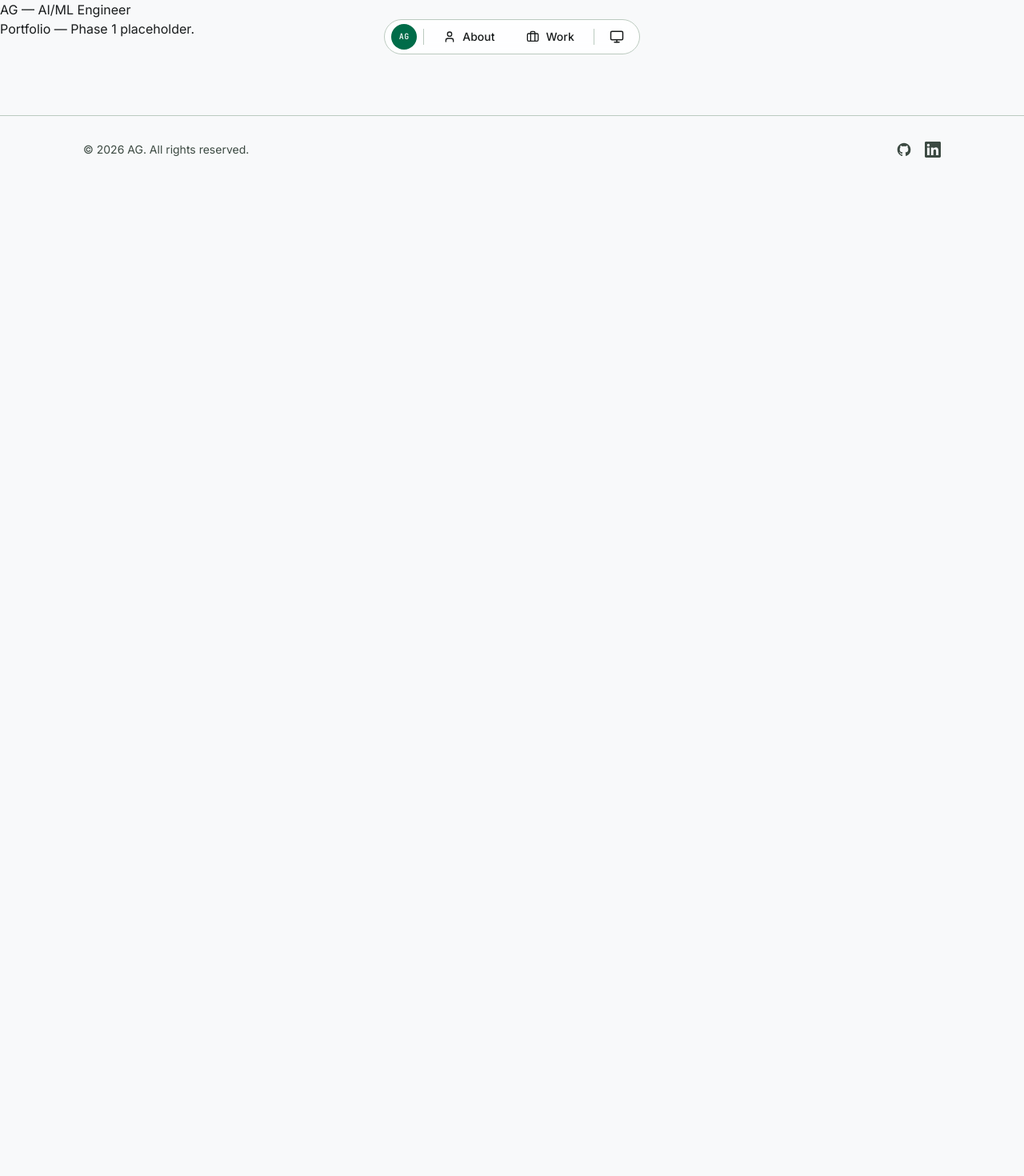
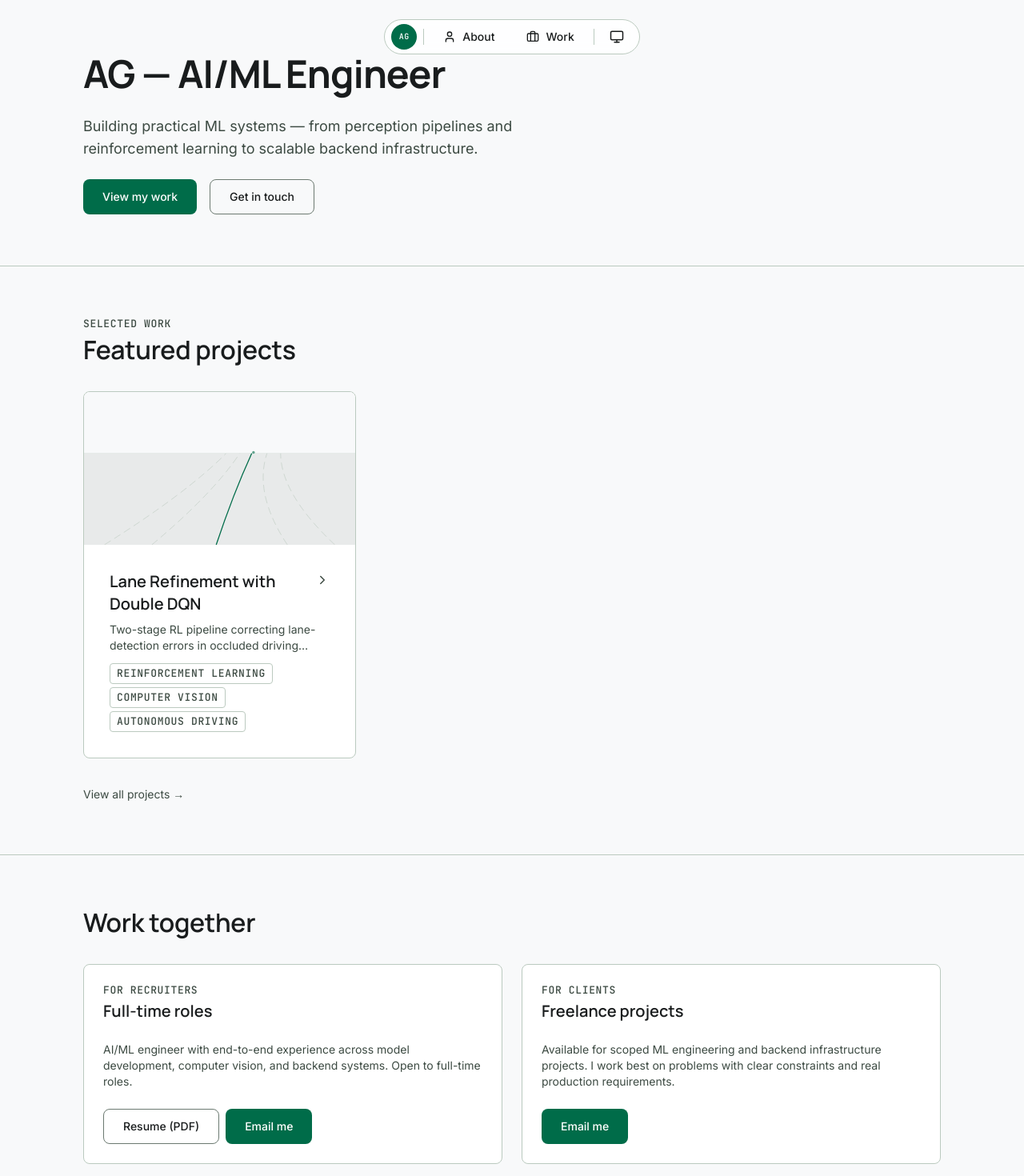
Before and after one commit to 95-ag/ag-portfolio, a Next.js app: page / in a window 1280 px wide. Shown: the top 1470 px of the page at 80% size. Before the commit the page ends 800 px from the top, so only its background shows below. Built offline with nearby package versions, Linux system fonts and the light colour scheme.

Commit message:
feat: build home page skeleton (hero, featured projects, CTA)

```diff
--- a/src/app/page.tsx
+++ b/src/app/page.tsx
@@ -1,8 +1,158 @@
+import Link from "next/link";
+import { Container } from "@/components/layout/container";
+import { Section } from "@/components/layout/section";
+import { Stack } from "@/components/layout/stack";
+import { Divider } from "@/components/layout/divider";
+import { Heading } from "@/components/ui/heading";
+import { Card } from "@/components/ui/card";
+import { ProjectCard } from "@/components/project/project-card";
+import { getFeaturedProjects } from "@/lib/content/projects";
+import { getAbout } from "@/lib/content/about";
+
 export default function HomePage() {
+  const featured = getFeaturedProjects();
+  const { frontmatter: about } = getAbout();
+
   return (
-    <section>
-      <h1>AG — AI/ML Engineer</h1>
-      <p>Portfolio — Phase 1 placeholder.</p>
-    </section>
+    <>
+      {/* Hero */}
+      <Section as="header">
+        <Container>
+          <Stack gap="lg">
+            <Heading level={1} type="display-lg">
+              AG — AI/ML Engineer
+            </Heading>
+            <p className="type-body-lg max-w-[600px] text-[var(--on-surface-muted)]">
+              Building practical ML systems — from perception pipelines and
+              reinforcement learning to scalable backend infrastructure.
+            </p>
+            <div className="flex flex-wrap gap-[var(--spacing-md)]">
+              <Link
+                href="/work"
+                className="inline-flex h-11 items-center rounded-[var(--radius-md)] bg-[var(--accent)] px-[var(--spacing-lg)] text-sm font-medium text-[var(--accent-on)] transition-opacity duration-[var(--duration-fast)] hover:opacity-90 focus-visible:outline-2 focus-visible:outline-offset-2 focus-visible:outline-[var(--focus-ring)]"
+              >
+                View my work
+              </Link>
+              <a
+                href={`mailto:${about.contactEmail}`}
+                className="inline-flex h-11 items-center rounded-[var(--radius-md)] border border-[var(--outline)] bg-transparent px-[var(--spacing-lg)] text-sm font-medium text-[var(--on-surface)] transition-all duration-[var(--duration-fast)] hover:border-[var(--accent)] hover:bg-[var(--accent-muted)] hover:text-[var(--accent)] focus-visible:outline-2 focus-visible:outline-offset-2 focus-visible:outline-[var(--focus-ring)]"
+              >
+                Get in touch
+              </a>
+            </div>
+          </Stack>
+        </Container>
+      </Section>
+
+      <Divider />
+
+      {/* Featured projects */}
+      {featured.length > 0 && (
+        <Section>
+          <Container>
+            <Stack gap="xl">
+              <div className="flex flex-col gap-[var(--spacing-xs)]">
+                <p className="type-mono-label text-[var(--on-surface-muted)]">
+                  Selected work
+                </p>
+                <Heading level={2} type="headline-lg">
+                  Featured projects
+                </Heading>
+              </div>
+              <div className="grid grid-cols-1 gap-[var(--spacing-gutter)] md:grid-cols-2 lg:grid-cols-3">
+                {featured.map((project) => (
+                  <ProjectCard
+                    key={project.slug}
+                    project={project}
+                    variant="featured"
+                  />
+                ))}
+              </div>
+              <div>
+                <Link
+                  href="/work"
+                  className="type-body-sm text-[var(--on-surface-muted)] transition-colors duration-[var(--duration-fast)] hover:text-[var(--accent)]"
+                >
+                  View all projects →
+                </Link>
+              </div>
+            </Stack>
+          </Container>
+        </Section>
+      )}
+
+      <Divider />
+
+      {/* CTA */}
+      <Section>
+        <Container>
+          <Stack gap="xl">
+            <Heading level={2} type="headline-lg">
+              Work together
+            </Heading>
+            <div className="grid grid-cols-1 gap-[var(--spacing-gutter)] md:grid-cols-2">
+              {/* Recruiter path */}
+              <Card>
+                <Stack gap="lg">
+                  <div>
+                    <p className="type-mono-label mb-[var(--spacing-xs)] text-[var(--on-surface-muted)]">
+                      For recruiters
+                    </p>
+                    <p className="type-headline-sm text-[var(--on-surface)]">
+                      Full-time roles
+                    </p>
+                  </div>
+                  <p className="type-body-sm text-[var(--on-surface-muted)]">
+                    AI/ML engineer with end-to-end experience across model
+                    development, computer vision, and backend systems. Open to
+                    full-time roles.
+                  </p>
+                  <div className="flex flex-wrap gap-[var(--spacing-sm)]">
+                    <a
+                      href="/resume.pdf"
+                      download
+                      className="inline-flex h-11 items-center rounded-[var(--radius-md)] border border-[var(--outline)] bg-transparent px-[var(--spacing-lg)] text-sm font-medium text-[var(--on-surface)] transition-all duration-[var(--duration-fast)] hover:border-[var(--accent)] hover:bg-[var(--accent-muted)] hover:text-[var(--accent)] focus-visible:outline-2 focus-visible:outline-offset-2 focus-visible:outline-[var(--focus-ring)]"
+                    >
+                      Resume (PDF)
+                    </a>
+                    <a
+                      href={`mailto:${about.contactEmail}`}
+                      className="inline-flex h-11 items-center rounded-[var(--radius-md)] bg-[var(--accent)] px-[var(--spacing-lg)] text-sm font-medium text-[var(--accent-on)] transition-opacity duration-[var(--duration-fast)] hover:opacity-90 focus-visible:outline-2 focus-visible:outline-offset-2 focus-visible:outline-[var(--focus-ring)]"
+                    >
+                      Email me
+                    </a>
+                  </div>
+                </Stack>
+              </Card>
+
+              {/* Freelance path */}
+              <Card>
+                <Stack gap="lg">
+                  <div>
+                    <p className="type-mono-label mb-[var(--spacing-xs)] text-[var(--on-surface-muted)]">
+                      For clients
+                    </p>
+                    <p className="type-headline-sm text-[var(--on-surface)]">
+                      Freelance projects
+                    </p>
+                  </div>
+                  <p className="type-body-sm text-[var(--on-surface-muted)]">
+                    Available for scoped ML engineering and backend
+                    infrastructure projects. I work best on problems with clear
+                    constraints and real production requirements.
+                  </p>
+                  <a
+                    href={`mailto:${about.contactEmail}`}
+                    className="inline-flex h-11 w-fit items-center rounded-[var(--radius-md)] bg-[var(--accent)] px-[var(--spacing-lg)] text-sm font-medium text-[var(--accent-on)] transition-opacity duration-[var(--duration-fast)] hover:opacity-90 focus-visible:outline-2 focus-visible:outline-offset-2 focus-visible:outline-[var(--focus-ring)]"
+                  >
+                    Email me
+                  </a>
+                </Stack>
+              </Card>
+            </div>
+          </Stack>
+        </Container>
+      </Section>
+    </>
   );
 }
```
